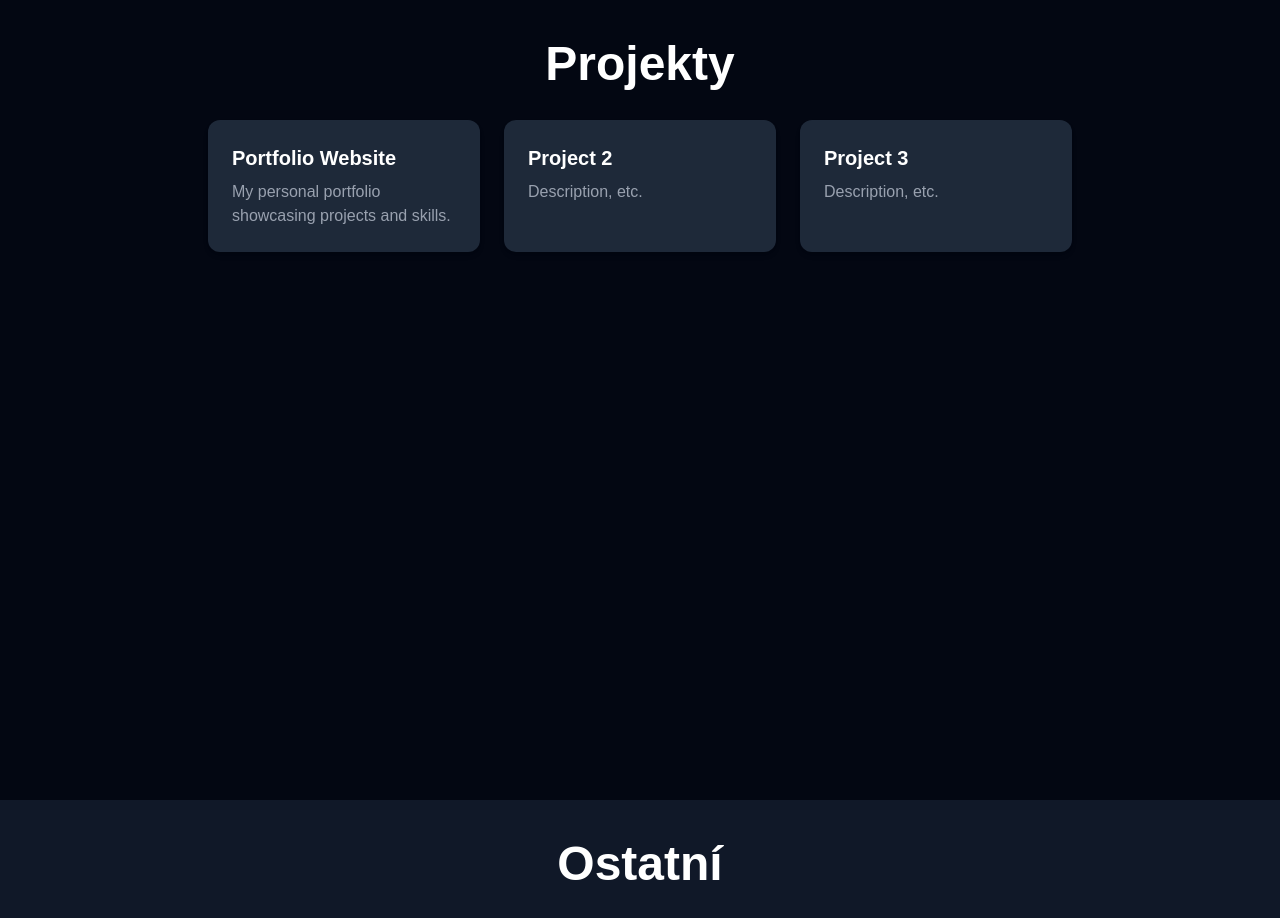
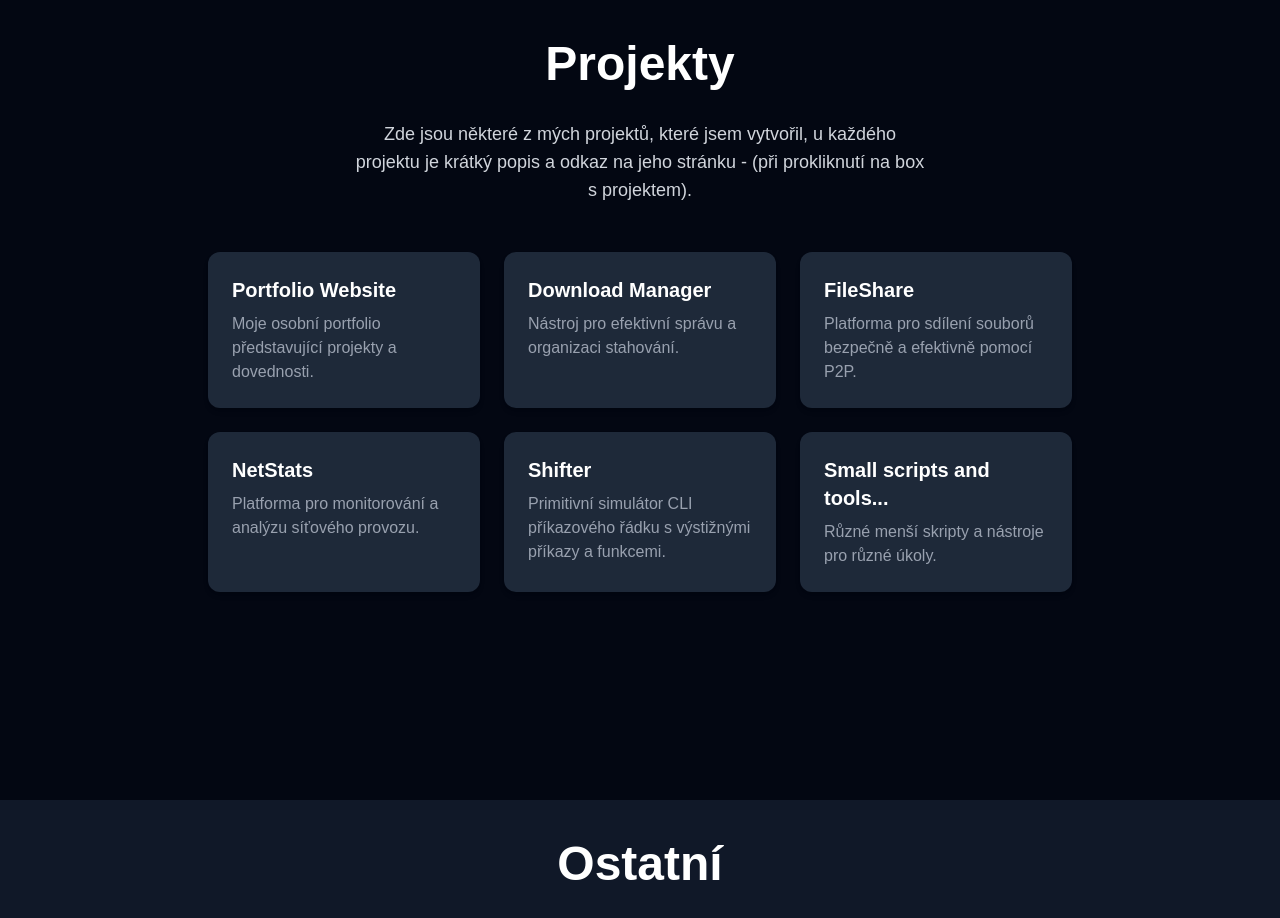
Before and after one commit to vana-jakub/portfolio, a Next.js app: page / in a window 1280 px wide. Shown: the part 1640-2558 px from the top of the page. Built offline with nearby package versions, Linux system fonts and the light colour scheme.

Commit message:
Made intial design of project section, added basic project structure.

```diff
--- a/app/page.tsx
+++ b/app/page.tsx
@@ -105,23 +105,41 @@ export default function Home() {
                     <section id="projects" className="min-h-screen scroll-mt-10 bg-gray-950 py-10 px-4">
                         <div className="max-w-4xl mx-auto px-4">
                             <h1 className="text-5xl font-bold mb-8 text-center text-white">Projekty</h1>
+                            <p className="max-w-xl text-lg text-gray-300 mx-auto mb-12 text-center">
+                                Zde jsou některé z mých projektů, které jsem vytvořil, u každého projektu je krátký popis a odkaz na jeho stránku - (při prokliknutí na box s projektem).
+                            </p>
                             <div className="grid gap-6 sm:grid-cols-2 lg:grid-cols-3">
                                 {[
                                     {
                                         title: "Portfolio Website",
-                                        description: "My personal portfolio showcasing projects and skills.",
+                                        description: "Moje osobní portfolio představující projekty a dovednosti.",
                                         link: "https://google.com",
                                     },
                                     {
-                                        title: "Project 2",
-                                        description: "Description, etc.",
+                                        title: "Download Manager",
+                                        description: "Nástroj pro efektivní správu a organizaci stahování.",
                                         link: "https://google.com",
                                     },
                                     {
-                                        title: "Project 3",
-                                        description: "Description, etc.",
+                                        title: "FileShare",
+                                        description: "Platforma pro sdílení souborů bezpečně a efektivně pomocí P2P.",
                                         link: "https://google.com",
                                     },
+                                    {
+                                        title: "NetStats",
+                                        description: "Platforma pro monitorování a analýzu síťového provozu.",
+                                        link: "https://google.com",
+                                    },
+                                    {
+                                        title: "Shifter",
+                                        description: "Primitivní simulátor CLI příkazového řádku s výstižnými příkazy a funkcemi.",
+                                        link: "https://google.com",
+                                    },
+                                    {
+                                        title: "Small scripts and tools...",
+                                        description: "Různé menší skripty a nástroje pro různé úkoly.",
+                                        link: "https://google.com",
+                                    }
                                 ].map((project, i) => (
                                     <a
                                         key={i}
```
